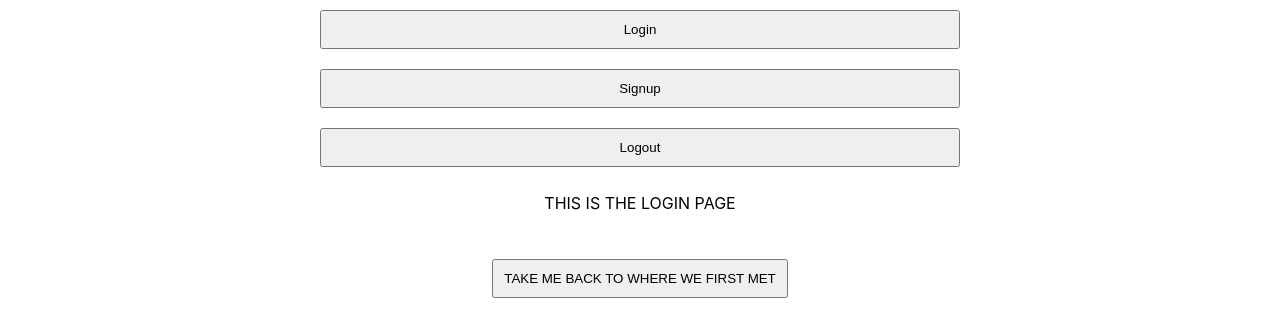
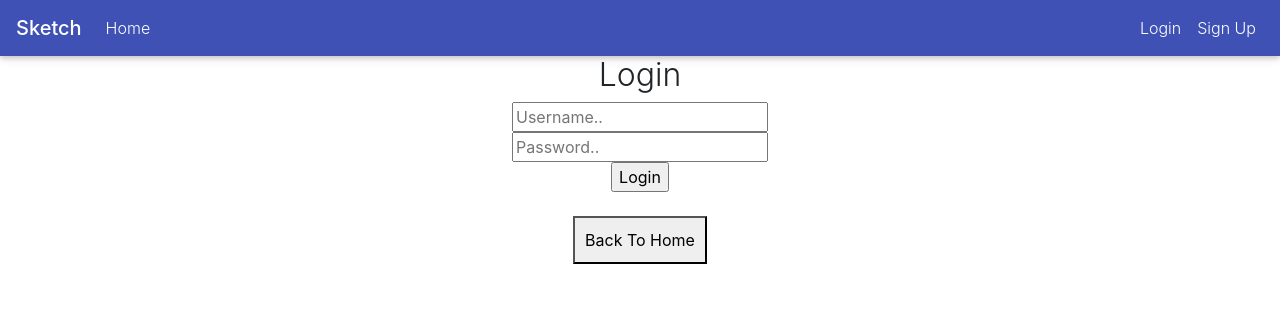
Before and after one commit to Ryanbarker0/react-draw-something, a React (Create React App) app: page /login in a window 1280 px wide. Shown: the top 336 px of the page. Built offline with nearby package versions, Linux system fonts and the light colour scheme.

Commit message:
login, navbar

```diff
--- a/package.json
+++ b/package.json
@@ -3,6 +3,8 @@
   "version": "0.1.0",
   "private": true,
   "dependencies": {
+    "mdbreact": "^4.8.4",
+    "rc-slider": "^8.6.3",
     "react": "^16.6.3",
     "react-canvas-draw": "^1.0.0-alpha.7",
     "react-color": "^2.14.1",
--- a/src/App.js
+++ b/src/App.js
@@ -1,8 +1,11 @@
 import React, { Component } from 'react';
 import { Route, Switch, withRouter } from 'react-router-dom'
 import './App.css';
+import 'font-awesome/css/font-awesome.min.css';
+import 'bootstrap-css-only/css/bootstrap.min.css';
+import 'mdbreact/dist/css/mdb.css';
+
 import NavBar from './components/NavBar'
-
 import Home from './components/Home'
 import Login from './components/Login'
 import GuestCreate from './components/GuestCreate'
--- a/src/components/GuestCreate.js
+++ b/src/components/GuestCreate.js
@@ -51,9 +51,9 @@ export default class GuestCreate extends React.Component {
             <div>
                 <h2>Draw: {this.state.word}</h2>
                 <div className='color-palette-slider'>
-                    <ColorPalette changeColor={this.changeColor}/>
+                    <ColorPalette changeColor={this.changeColor} />
                     <div className='slider'>
-                        <Slider min={1} max={15} defaultValue={this.state.radius} value={this.state.radius} onChange={ event => this.setState({ radius: event })} />
+                        <Slider min={1} max={15} defaultValue={this.state.radius} value={this.state.radius} onChange={event => this.setState({ radius: event })} />
                     </div>
                 </div>
                 <div className='canvas-content'>
@@ -72,7 +72,7 @@ export default class GuestCreate extends React.Component {
                         <br />
                     <button onClick={() => this.saveableCanvas.undo()}>Undo</button>
                 </div>
-            </div>
+                </div>
         )
     }
 }
--- a/src/components/Login.js
+++ b/src/components/Login.js
@@ -3,9 +3,16 @@ import React from 'react';
 const Login = props => {
     return (
         <div>
-        <p>THIS IS THE LOGIN PAGE</p>
-        <br/>
-        <button onClick={props.returnToHome} >TAKE ME BACK TO WHERE WE FIRST MET</button>
+        <h2>Login</h2>
+        <form>
+            <input type='text' placeholder='Username..' />
+            <br />
+            <input type='password' placeholder='Password..' />
+            <br />
+            <input type='Submit' value='Login' />
+        </form>
+        <br />
+        <button onClick={props.returnToHome} >Back To Home</button>
         </div>
     )
 
--- a/src/components/NavBar.js
+++ b/src/components/NavBar.js
@@ -1,20 +1,58 @@
-import React from 'react'
+import React from "react";
+import { Navbar, NavbarBrand, NavbarNav, NavItem, NavLink, NavbarToggler, Collapse, FormInline, Dropdown, DropdownToggle, DropdownMenu,  DropdownItem } from "mdbreact";
 
-const NavBar = props => {
+class NavBar extends React.Component {
+  state = {
+    isOpen: false
+  };
 
+  toggleCollapse = this.setState({ isOpen: !this.state.isOpen });
+
+  render() {
     return (
-        <div>
-            <button className='NavBar-Login' onClick={props.navigateLogin}>
-                Login
-            </button>
-            <button className='NavBar-Logout' onClick={props.navigateSignup}>
-                Signup
-            </button>
-            <button className='NavBar-Logout'>
-                Logout
-            </button>
-        </div>
-    )
+
+      <Navbar color="indigo" dark expand="md">
+          <NavbarBrand>
+            <strong className="white-text">Sketch</strong>
+          </NavbarBrand>
+          <NavbarToggler
+            onClick={this.toggleCollapse}
+          />
+          <Collapse
+            id="navbarCollapse3"
+            isOpen={this.state.isOpen}
+            navbar
+          >
+            <NavbarNav left>
+              <NavItem>
+                <NavLink to="/">Home</NavLink>
+              </NavItem>
+              {/* <NavItem>
+                <Dropdown>
+                  <DropdownToggle nav caret>
+                    <div className="d-none d-md-inline">Dropdown</div>
+                  </DropdownToggle>
+                  <DropdownMenu right>
+                    <DropdownItem href="#!">Action</DropdownItem>
+                    <DropdownItem href="#!">Another Action</DropdownItem>
+                    <DropdownItem href="#!">Something else here</DropdownItem>
+                    <DropdownItem href="#!">Something else here</DropdownItem>
+                  </DropdownMenu>
+                </Dropdown>
+              </NavItem> */}
+            </NavbarNav>
+            <NavbarNav right>
+              <NavItem>
+                    <NavLink to='/login'>Login</NavLink>
+              </NavItem>
+              <NavItem>
+                    <NavLink to='/signup'>Sign Up</NavLink>
+              </NavItem>
+            </NavbarNav>
+          </Collapse>
+      </Navbar>
+    );
+  }
 }
 
 export default NavBar
```
Also changed, not shown: src/components/Signup.js (+4 -3 lines), 1 other file (tests, documents, lock files or other folders).
